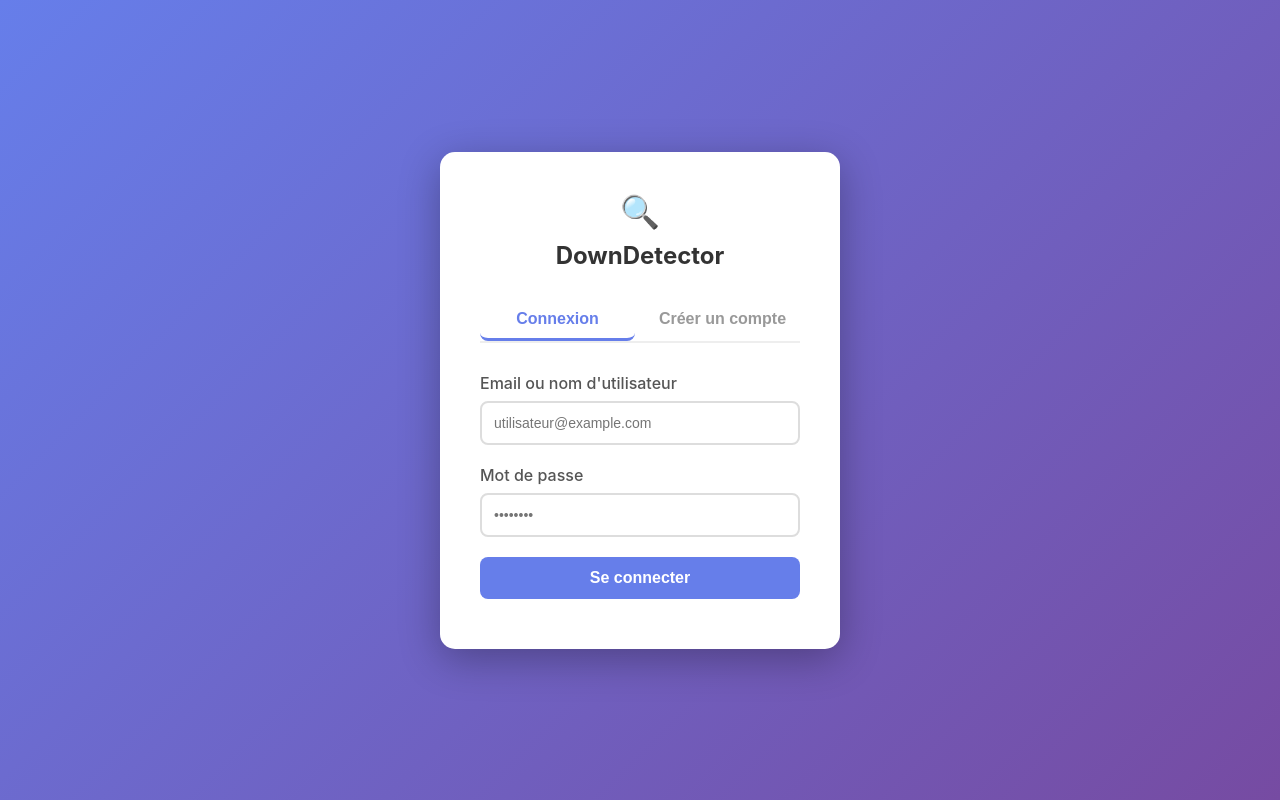
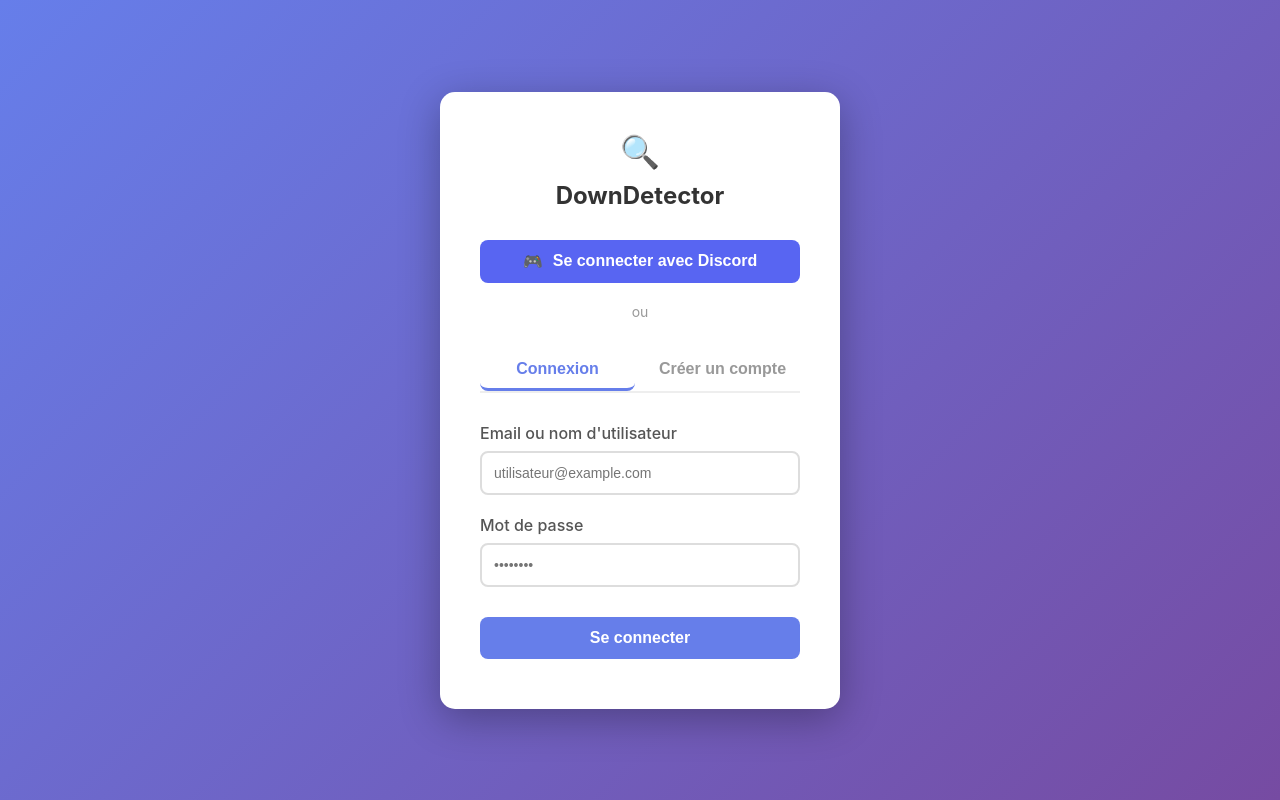
Before and after one commit to babababa63370/DownDetector, a Flask app: page / in a window 1280 px wide. Run offline with Flask 3, Linux system fonts and the light colour scheme; parts of the project's set-up code (start-up, migrations or seed data) failed here and were passed over.

Commit message:
Add Discord login functionality with OAuth integration
Implement Discord OAuth2 authentication flow, including login and callback routes, and add a Discord login button to the index page.

Replit-Commit-Author: Agent
Replit-Commit-Session-Id: 26824a50-044d-4265-95d8-26e3bd41b5c0
Replit-Commit-Checkpoint-Type: full_checkpoint
Replit-Commit-Event-Id: f5259b4c-20dc-4500-908c-f797c20e5570
Replit-Commit-Screenshot-Url: https://storage.googleapis.com/screenshot-production-us-central1/0f19beb3-5918-4629-9b4b-283c0f6e2372/26824a50-044d-4265-95d8-26e3bd41b5c0/QVIskS6

```diff
--- a/app.py
+++ b/app.py
@@ -6,6 +6,11 @@ import requests
 from functools import wraps
 import os
 import hashlib
+
+# Discord OAuth URLs
+DISCORD_OAUTH_URL = "https://discord.com/api/oauth2/authorize"
+DISCORD_TOKEN_URL = "https://discord.com/api/oauth2/token"
+DISCORD_API_URL = "https://discord.com/api"
 
 app = Flask(__name__)
 app.secret_key = SECRET_KEY
@@ -32,6 +37,55 @@ def index():
     if 'user_id' in session:
         return redirect(url_for('dashboard'))
     return render_template('index.html')
+
+@app.route('/login/discord')
+def login_discord():
+    callback_url = os.getenv("CALLBACK_URL", "http://localhost:5000/callback/discord")
+    return redirect(
+        f"{DISCORD_OAUTH_URL}?client_id={DISCORD_CLIENT_ID}&redirect_uri={callback_url}&response_type=code&scope=identify%20email"
+    )
+
+@app.route('/callback/discord')
+def callback_discord():
+    code = request.args.get('code')
+    if not code:
+        return redirect(url_for('index'))
+
+    callback_url = os.getenv("CALLBACK_URL", "http://localhost:5000/callback/discord")
+    try:
+        resp = requests.post(DISCORD_TOKEN_URL, data={
+            'client_id': DISCORD_CLIENT_ID,
+            'client_secret': DISCORD_CLIENT_SECRET,
+            'grant_type': 'authorization_code',
+            'code': code,
+            'redirect_uri': callback_url
+        })
+
+        token_data = resp.json()
+        if 'error' in token_data:
+            print(f"Discord error: {token_data}")
+            return redirect(url_for('index'))
+
+        access_token = token_data.get('access_token')
+
+        user_resp = requests.get(
+            f"{DISCORD_API_URL}/users/@me",
+            headers={'Authorization': f'Bearer {access_token}'}
+        )
+        user_data = user_resp.json()
+
+        if 'error' in user_data:
+            print(f"Discord user error: {user_data}")
+            return redirect(url_for('index'))
+
+        session['user_id'] = user_data['id']
+        session['username'] = user_data['username']
+        session['email'] = user_data.get('email')
+
+        return redirect(url_for('dashboard'))
+    except Exception as e:
+        print(f"Discord callback error: {e}")
+        return redirect(url_for('index'))
 
 @app.route('/api/register', methods=['POST'])
 def register():
--- a/templates/index.html
+++ b/templates/index.html
@@ -69,12 +69,26 @@
             font-weight: bold;
             cursor: pointer;
             transition: 0.3s;
+            margin-top: 10px;
         }
         button:hover {
             background: #5568d3;
         }
-        button:active {
-            transform: scale(0.98);
+        .discord-btn {
+            background: #5865f2;
+            display: flex;
+            align-items: center;
+            justify-content: center;
+            gap: 10px;
+        }
+        .discord-btn:hover {
+            background: #4752c4;
+        }
+        .divider {
+            text-align: center;
+            color: #999;
+            margin: 20px 0;
+            font-size: 14px;
         }
         .tabs {
             display: flex;
@@ -120,6 +134,16 @@
     <div class="container">
         <div class="logo">🔍</div>
         <div class="title">DownDetector</div>
+
+        <!-- Discord Login -->
+        <a href="/login/discord" style="text-decoration: none;">
+            <button class="discord-btn">
+                <span>🎮</span>
+                <span>Se connecter avec Discord</span>
+            </button>
+        </a>
+
+        <div class="divider">ou</div>
 
         <div class="tabs">
             <button class="tab active" onclick="switchTab('login')">Connexion</button>
```
Also changed, not shown: 1 other file.
